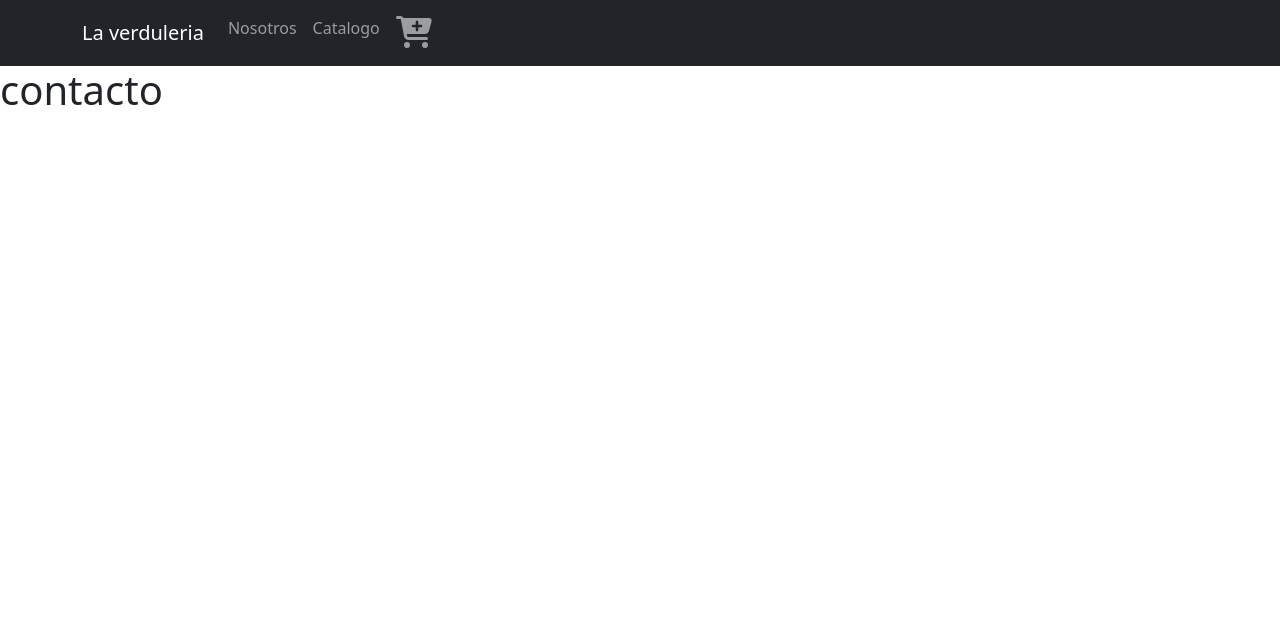
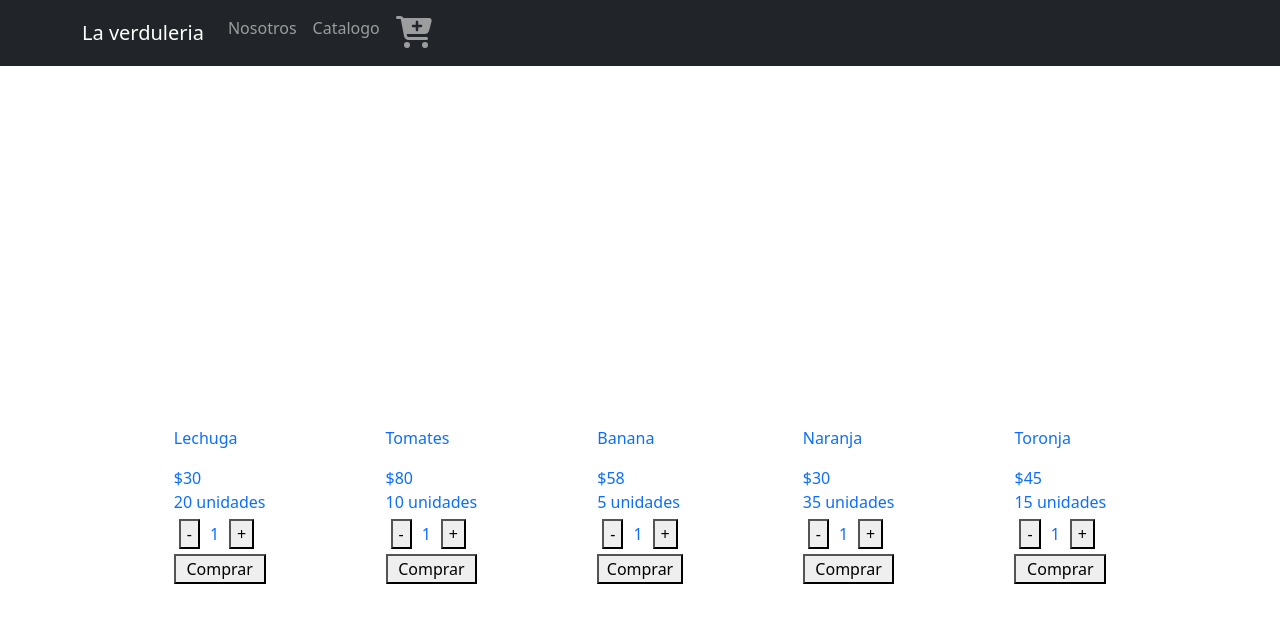
Before and after one commit to Pepelaflor/verduleria-react2, a React (Create React App) app in the folder verduleria-react2/: page /productos in a window 1280 px wide. Shown: the top 622 px of the page. Built offline with nearby package versions, Linux system fonts and the light colour scheme.

Commit message:
otro intento fallido

```diff
--- a/verduleria-react2/src/App.css
+++ b/verduleria-react2/src/App.css
@@ -34,6 +34,19 @@
 }
 
 .Item {
+  display: flex;
+  flex-direction: column;
+  justify-content: center;
+  float: left;
+  width: 33,33%;
+  box-shadow: 1px, 1px, 5px, #afafaf47;
+  border: 10px;
+  margin: 30px;
+}
+.hometext {
+  text-decoration: none;
+}
+.ItemDetail {
   display: flex;
   flex-direction: column;
   justify-content: center;
--- a/verduleria-react2/src/App.js
+++ b/verduleria-react2/src/App.js
@@ -4,6 +4,7 @@ import Navbar from '../src/components/Navbar';
 import ItemListContainer from './components/ItemListContainer';
 import {BrowserRouter, Routes, Route} from 'react-router-dom'
 import Home from './pages/Home';
+import Products from './pages/Products';
 
 
 
@@ -17,8 +18,8 @@ function App() {
       </header>
       <Routes>
         <Route path='/' element={<Home/>}/>
-        <Route path='/productos' element={<h1>contacto</h1>}/>
-        <Route path='/productos:id' element={<h1>productos</h1>}/>
+        <Route path='/productos' element={<Products/>}/>
+        <Route path='/productos:id' element={<Products/>}/>
         <Route path=''/>
       </Routes>
 
--- a/verduleria-react2/src/components/Navbar.js
+++ b/verduleria-react2/src/components/Navbar.js
@@ -8,12 +8,12 @@ export default function NavBar () {
     return (
         <Navbar bg="dark" variant="dark" expand="lg">
   <Container>
-    <Navbar.Brand href="#home">La verduleria</Navbar.Brand>
+    <Navbar.Brand href="/">La verduleria</Navbar.Brand>
     <Navbar.Toggle aria-controls="basic-navbar-nav" />
     <Navbar.Collapse id="basic-navbar-nav">
       <Nav className="me-auto">
-        <Nav.Link href="#home">Nosotros</Nav.Link>
-        <Nav.Link href="/">Catalogo</Nav.Link>
+        <Nav.Link href="/nosotros">Nosotros</Nav.Link>
+        <Nav.Link href="/productos">Catalogo</Nav.Link>
         <Nav.Link className='carrito' href="#carrito"><CartWidget/></Nav.Link>
       </Nav>
     </Navbar.Collapse>
--- a/verduleria-react2/src/pages/Home.js
+++ b/verduleria-react2/src/pages/Home.js
@@ -2,13 +2,14 @@ import { Link } from "react-router-dom"
 import ItemListContainer from "../components/ItemListContainer"
 const Home = () => {
     return (
-        <Link to='/'>
         <div className="container">
-            <section className='main-container'>
-              <ItemListContainer/>
+            <section className='home-container'>
+              <h2 className="hometext">La verduleria de tu barrio</h2>
+              <p className="hometext">Bienvenido a la nueva tienda de la verduleria que mas queres!</p>
+              <p className="hometext">Aca vas a encontrar nuestros productos que tanto te gustan, frescos, naturales y VIRTUALES</p>
+              <p className="hometext">Gracias por elegirnos</p>
             </section>
           </div>
-        </Link>
     )
 }
 
--- a/verduleria-react2/src/pages/Products.js
+++ b/verduleria-react2/src/pages/Products.js
@@ -0,0 +1,15 @@
+import { Link } from "react-router-dom"
+import ItemListContainer from "../components/ItemListContainer"
+const Products = () => {
+    return (
+        <Link to='/productos'>
+        <div className="container">
+            <section className='main-container'>
+              <ItemListContainer/>
+            </section>
+          </div>
+        </Link>
+    )
+}
+
+export default Products
```
Also changed, not shown: verduleria-react2/src/components/ItemDetailContainer.js (+8 -26 lines), verduleria-react2/src/components/ItemDetailList.js (added, +23 -0 lines).
